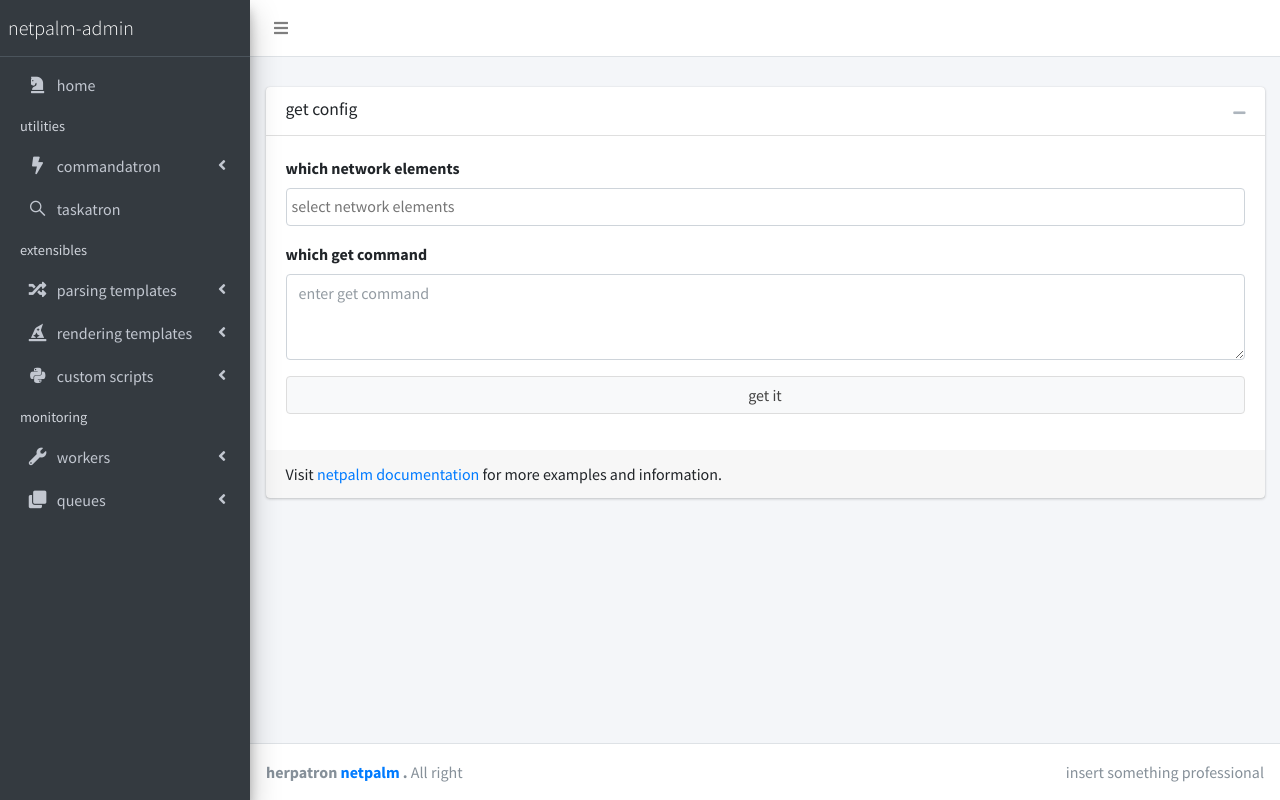
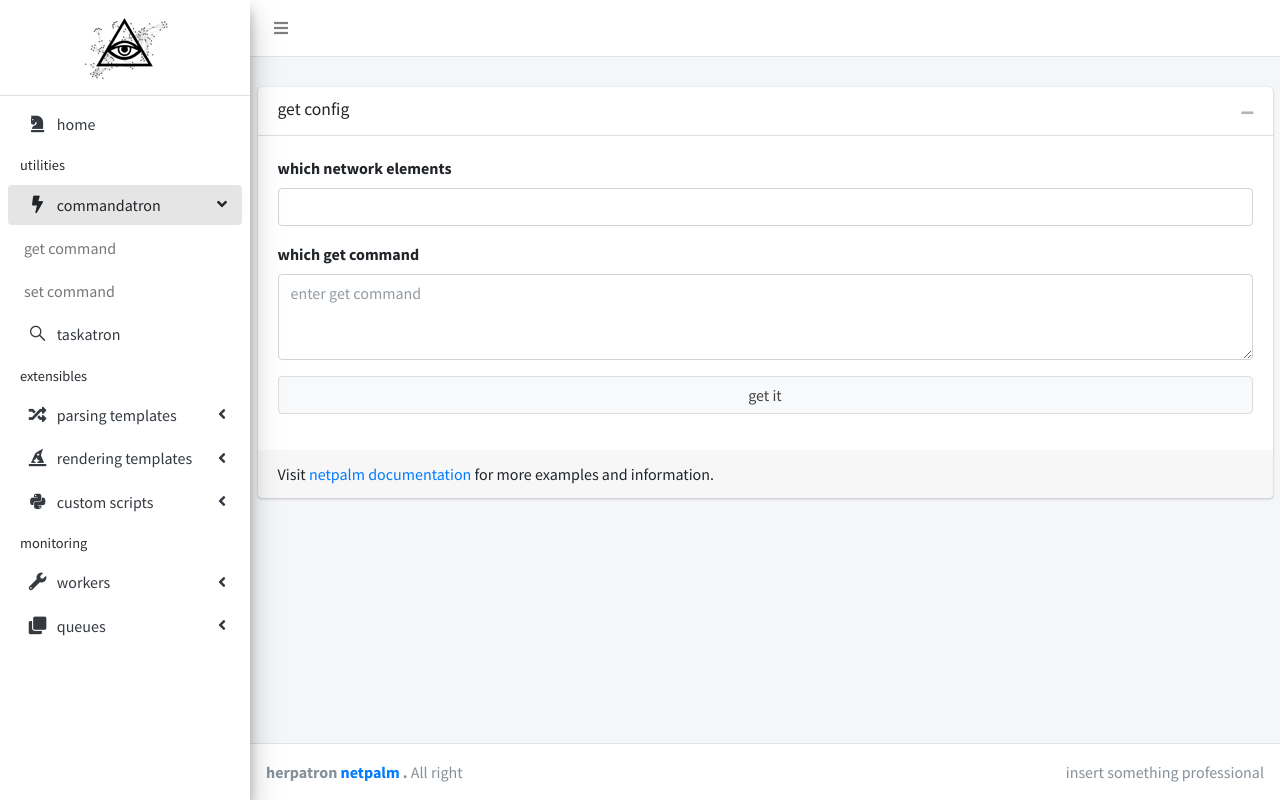
Before and after one commit to tbotnz/netpalm-admin, a Flask app: page /getcfg in a window 1280 px wide. Run offline with Flask 2, Linux system fonts and the light colour scheme; some libraries are stand-ins or nearby versions.

Commit message:
white_theme

```diff
--- a/backend/parseatron/parseatron.py
+++ b/backend/parseatron/parseatron.py
@@ -2,6 +2,7 @@
 import ttp
 from backend.confload.confload import Config
 import uuid
+
 
 class ParseAtron:
     def __init__(self):
--- a/templates/commandatron_get_set_config.html
+++ b/templates/commandatron_get_set_config.html
@@ -102,6 +102,9 @@
         <!-- /.row -->
     </div><!-- /.container-fluid -->
 </section>
+<script>
+$('#nav_commandatron').addClass('menu-open');
+</script>
 <script>
     $('#jobtable').hide();
     $("#execute").click(function () {
--- a/templates/containers-table.html
+++ b/templates/containers-table.html
@@ -56,6 +56,9 @@
   </div>
 </section>
 
+<script>
+$('#nav_workers').addClass('menu-open');
+</script>
 
 
 <script>
--- a/templates/navbase.html
+++ b/templates/navbase.html
@@ -31,7 +31,7 @@
             <!-- Left navbar links -->
             <ul class="navbar-nav">
                 <li class="nav-item">
-                    <a class="nav-link" data-widget="pushmenu" href="#" role="button"><i class="fas fa-bars"></i></a>
+                    <a class="nav-link" data-widget="pushmenu" href="#" role="button" id="toggle_menu"><i class="fas fa-bars"></i></a>
                 </li>
             </ul>
 
@@ -39,10 +39,18 @@
         <!-- /.navbar -->
 
         <!-- Main Sidebar Container -->
-        <aside class="main-sidebar sidebar-dark-primary elevation-4">
+        <aside class="main-sidebar sidebar-light-primary elevation-4">
             <!-- Brand Logo -->
             <a href="#" class="brand-link">
-                <span class="brand-text font-weight-light">netpalm-admin</span>
+                <style>
+                .img-container {
+                    text-align: center;
+                    display: block;
+                }
+                </style>
+                <span class="img-container">
+                    <img src="{{url_for('static', filename='images/np-admin-test1.png')}}"/>
+                </span>
             </a>
 
             <!-- Sidebar -->
@@ -63,7 +71,7 @@
                             </a>
                         </li>
                         <li class="nav-header">utilities</li>
-                        <li class="nav-item has-treeview">
+                        <li class="nav-item has-treeview" id="nav_commandatron">
                             <a href="#" class="nav-link">
                                 <i class="nav-icon fas fa-bolt"></i>
                                 <p>
@@ -97,7 +105,7 @@
                             </a>
                         </li>
                         <li class="nav-header">extensibles</li>
-                        <li class="nav-item has-treeview">
+                        <li class="nav-item has-treeview" id="nav_parsing">
                             <a href="#" class="nav-link">
                                 <i class="nav-icon fas fa-random"></i>
                                 <p>
@@ -122,7 +130,7 @@
                                 </li>
                             </ul>
                         </li>
-                        <li class="nav-item has-treeview">
+                        <li class="nav-item has-treeview" id="nav_rendering">
                             <a href="#" class="nav-link">
                                 <i class="nav-icon fas fa-hat-wizard"></i>
                                 <p>
@@ -154,7 +162,7 @@
                                 </li>
                             </ul>
                         </li>
-                        <li class="nav-item has-treeview">
+                        <li class="nav-item has-treeview" id="nav_scripts">
                             <a href="#" class="nav-link">
                                 <i class="nav-icon fab fa-python"></i>
                                 <p>
@@ -180,7 +188,7 @@
                             </ul>
                         </li>
                         <li class="nav-header">monitoring</li>
-                        <li class="nav-item has-treeview">
+                        <li class="nav-item has-treeview" id="nav_workers">
                             <a href="#" class="nav-link">
                                 <i class="nav-icon fas fa-wrench"></i>
                                 <p>
@@ -205,7 +213,7 @@
                                 </li>
                             </ul>
                         </li>
-                        <li class="nav-item has-treeview">
+                        <li class="nav-item has-treeview" id="nav_queue">
                             <a href="#" class="nav-link">
                                 <i class="nav-icon fas fa-clone"></i>
                                 <p>
@@ -237,11 +245,14 @@
             <div class="content-header">
 
             </div>
+            <div id="main-content" style="display: none">
             {% endblock %}
+
             <!-- /.content-header -->
 
             <!-- Main content -->
             <!-- /.content -->
+            </div>
         </div>
         <!-- /.content-wrapper -->
 
@@ -288,6 +299,10 @@
                 theme: 'bootstrap4'
             });
         });
+        $('#main-content').delay(100).fadeIn(500);
+        $('#toggle_menu').click(function(){
+            $(".img-container").toggle();
+        });
     </script>
 
 </body>
--- a/templates/process-table.html
+++ b/templates/process-table.html
@@ -77,7 +77,9 @@
   </div>
 </section>
 
-
+<script>
+$('#nav_workers').addClass('menu-open');
+</script>
 
 <script>
     $("#example1").DataTable({
--- a/templates/queue-depth-table.html
+++ b/templates/queue-depth-table.html
@@ -47,7 +47,9 @@
   </div>
 </section>
 
-
+<script>
+$('#nav_queue').addClass('menu-open');
+</script>
 
 <script>
     $("#example1").DataTable({
--- a/templates/tfsm-parser-table.html
+++ b/templates/tfsm-parser-table.html
@@ -61,10 +61,13 @@
   </div>
 </section>
 
+<script>
+$('#nav_parsing').addClass('menu-open');
+</script>
+
 
 
 <script>
-
   $("#example1").DataTable({
     "responsive": true,
     "autoWidth": false,
```
Also changed, not shown: templates/universal-template-table.html (+13 -1 lines), static/images/np-admin-test.png (added), static/images/np-admin-test1.png (added), 1 other file.
